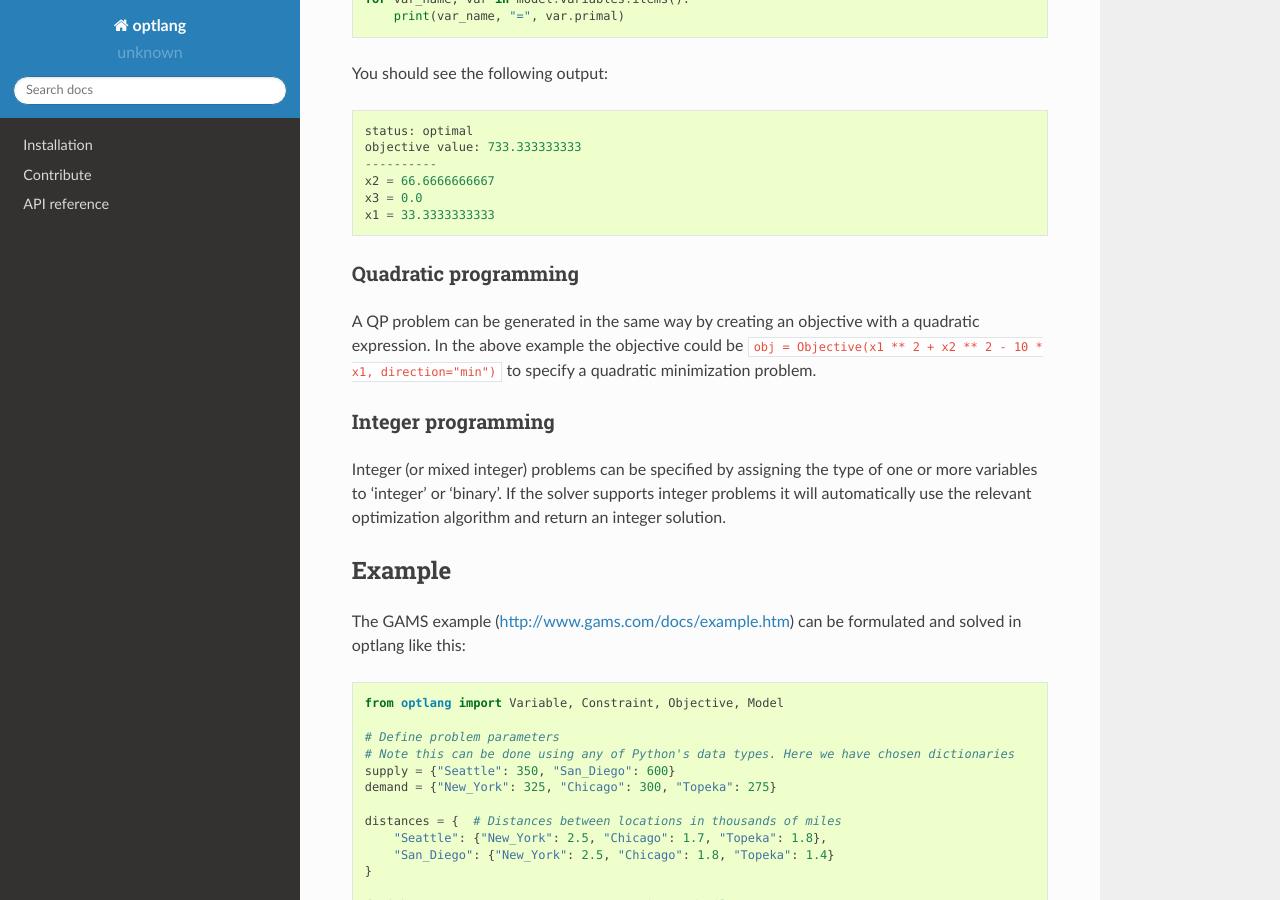
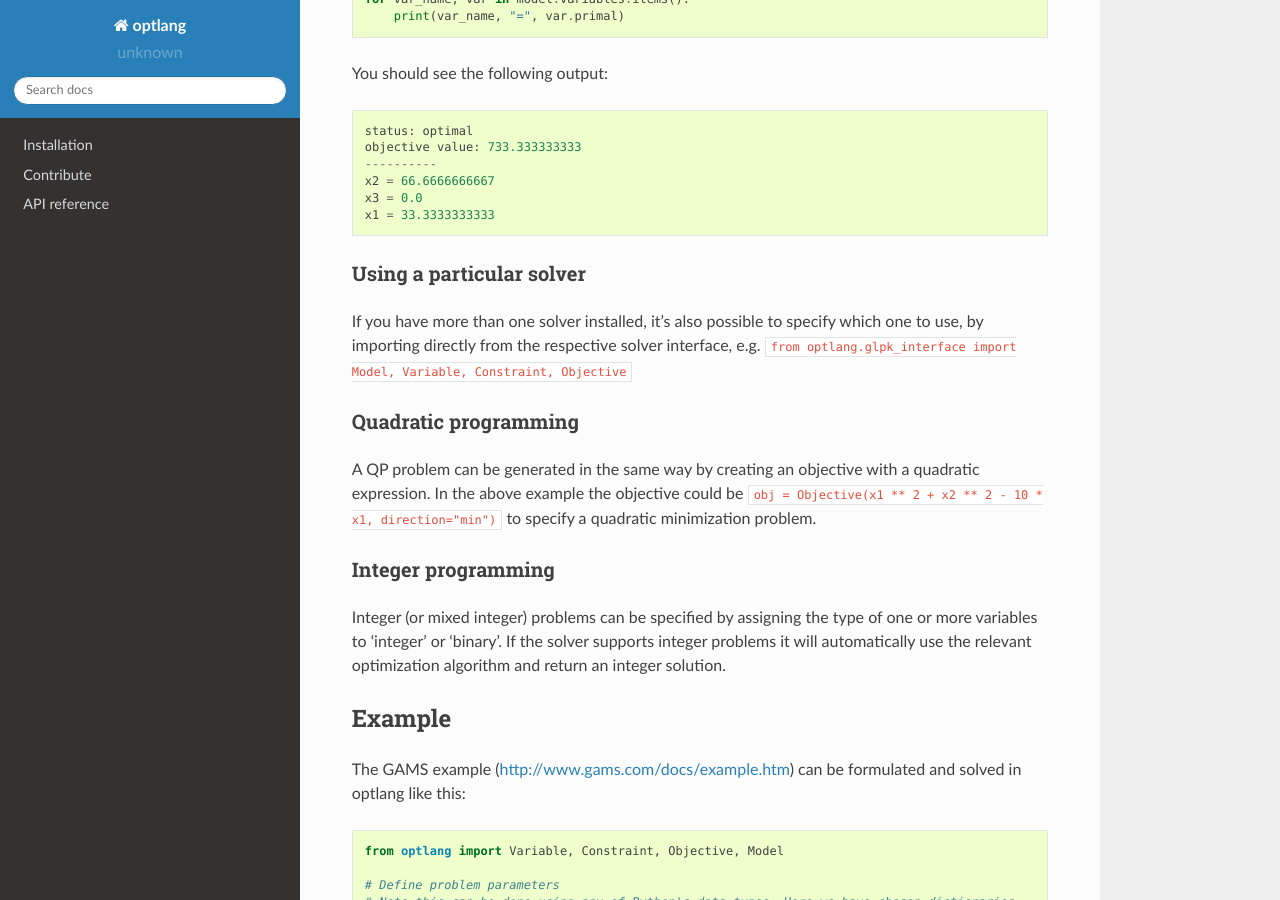
Before and after one commit to opencobra/optlang, a Sphinx documentation site: the page built from docs/source/index.rst, in a window 1280 px wide and 900 px high, scrolled down 1452 px. Built offline with Sphinx 7.4.7 and the Read the Docs theme 2.0.0, drawn with Linux system fonts in a browser that asks for light colours; pages that are not in the unit, such as notebooks, are missing from menus.

Commit message:
chore: make example in README solver agnostic
And add a note on how to use a specific solver

```diff
--- a/docs/source/index.rst
+++ b/docs/source/index.rst
@@ -78,6 +78,12 @@ You should see the following output::
   x2 = 66.6666666667
   x3 = 0.0
   x1 = 33.3333333333
+
+
+Using a particular solver
+----------
+If you have more than one solver installed, it's also possible to specify which one to use, by importing directly from the
+respective solver interface, e.g. :code:`from optlang.glpk_interface import Model, Variable, Constraint, Objective`
 
 Quadratic programming
 ----------
```
Also changed, not shown: README.rst (+7 -1 lines).
